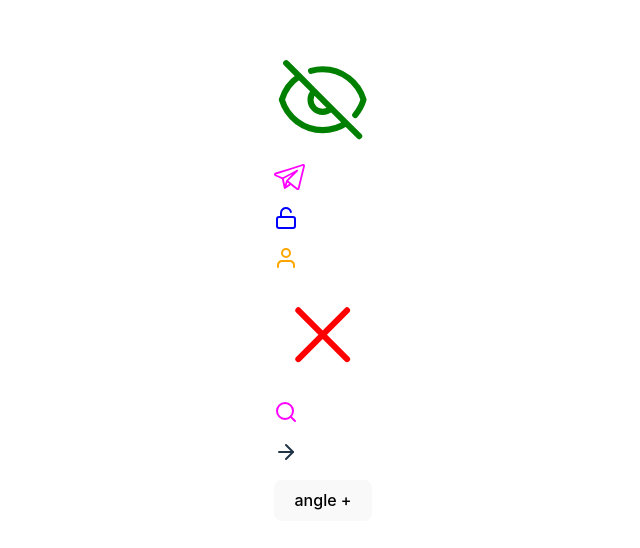
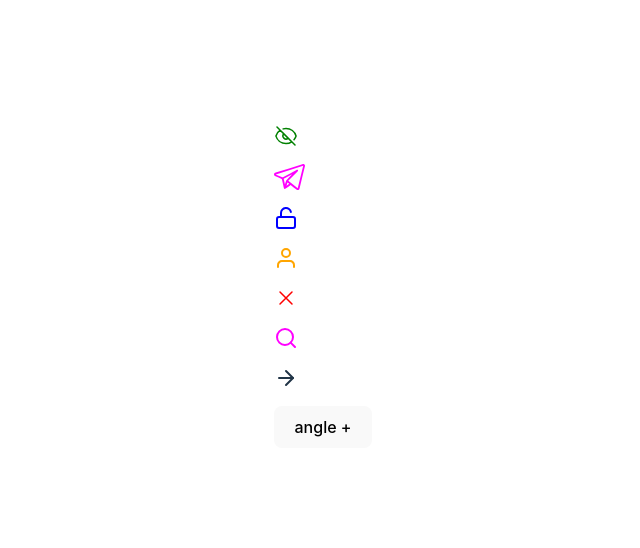
Before and after one commit to ViktorBachmanov/vue-icons-plasm, a Vue app: page / in a window 1280 px wide. Shown: the part 114-662 px from the top of the page, without its empty margins (317-957 px from the left). Built offline with nearby package versions, Linux system fonts and the light colour scheme.

Commit message:
set width to IconEyeSlash.vue and IconX.vue

```diff
--- a/package.json
+++ b/package.json
@@ -1,7 +1,7 @@
 {
   "name": "@vbachm/vue-icons-plasm",
   "private": false,
-  "version": "0.0.3",
+  "version": "0.0.4",
   "type": "module",
   "files": [
     "dist"
--- a/src/components/IconArrowDeg.vue
+++ b/src/components/IconArrowDeg.vue
@@ -37,10 +37,4 @@
   opacity: 0.5;
   pointer-events: none;
 }
-svg.left {
-  transform: rotateZ(180deg);
-}
-/* svg.down {
-  transform: rotateZ(180deg);
-} */
 </style>
--- a/src/components/IconEyeSlash.vue
+++ b/src/components/IconEyeSlash.vue
@@ -9,3 +9,9 @@
       <path stroke-linecap="round" stroke-linejoin="round" d="M3.98 8.223A10.477 10.477 0 0 0 1.934 12C3.226 16.338 7.244 19.5 12 19.5c.993 0 1.953-.138 2.863-.395M6.228 6.228A10.451 10.451 0 0 1 12 4.5c4.756 0 8.773 3.162 10.065 7.498a10.522 10.522 0 0 1-4.293 5.774M6.228 6.228 3 3m3.228 3.228 3.65 3.65m7.894 7.894L21 21m-3.228-3.228-3.65-3.65m0 0a3 3 0 1 0-4.243-4.243m4.242 4.242L9.88 9.88" />
   </svg>
 </template>
+
+<style scoped>
+svg {
+  width: 24px;
+}
+</style>
--- a/src/components/IconX.vue
+++ b/src/components/IconX.vue
@@ -8,3 +8,9 @@
     <path stroke-linecap="round" stroke-linejoin="round" d="M6 18 18 6M6 6l12 12" />
   </svg>
 </template>
+
+<style scoped>
+svg {
+  width: 24px;
+}
+</style>
```
